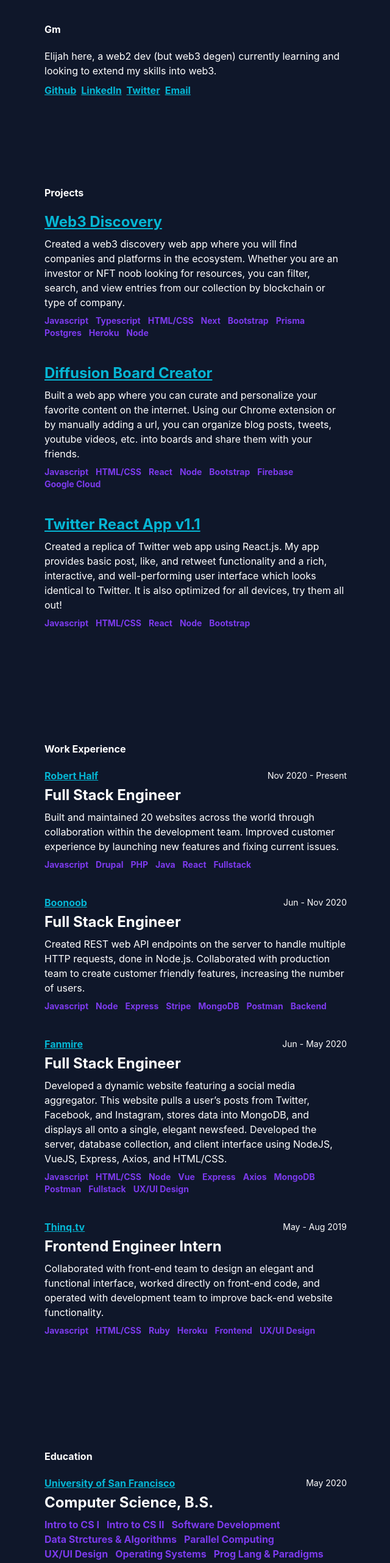
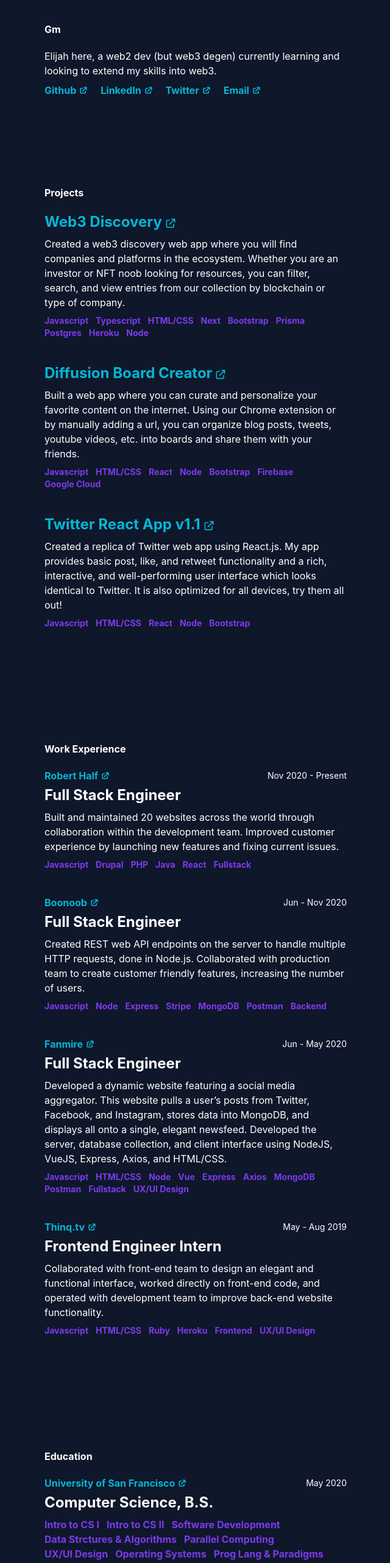
Before and after one commit to eedelosreyes2/web3-portfolio, a Next.js app: page / in a window 1280 px wide. Shown: the part 200-2763 px from the top of the page at 61% size, without its empty margins (319-959 px from the left). Built offline with nearby package versions, Linux system fonts and the light colour scheme.

Commit message:
last final touches

```diff
--- a/pages/components/education.js
+++ b/pages/components/education.js
@@ -10,9 +10,20 @@
           href={url}
           target="_blank"
           rel="noopener noreferrer"
-          className="underline font-bold text-cyan-500"
+          className="flex items-center font-bold text-cyan-500 pr-2"
         >
           {school}
+          <div className="p-1">
+            <svg
+              xmlns="http://www.w3.org/2000/svg"
+              className="h-4 w-4"
+              viewBox="0 0 20 20"
+              fill="currentColor"
+            >
+              <path d="M11 3a1 1 0 100 2h2.586l-6.293 6.293a1 1 0 101.414 1.414L15 6.414V9a1 1 0 102 0V4a1 1 0 00-1-1h-5z" />
+              <path d="M5 5a2 2 0 00-2 2v8a2 2 0 002 2h8a2 2 0 002-2v-3a1 1 0 10-2 0v3H5V7h3a1 1 0 000-2H5z" />
+            </svg>
+          </div>
         </a>
         <div className="text-sm">{date}</div>
       </div>
--- a/pages/components/projects.js
+++ b/pages/components/projects.js
@@ -12,9 +12,25 @@
                 href={url}
                 target="_blank"
                 rel="noopener noreferrer"
-                className="underline font-bold text-2xl text-cyan-500"
+                className="flex items-end font-bold text-2xl text-cyan-500"
               >
                 {title}
+                <div className="p-1">
+                  <svg
+                    xmlns="http://www.w3.org/2000/svg"
+                    className="h-5 w-5"
+                    fill="none"
+                    viewBox="0 0 24 24"
+                    stroke="currentColor"
+                    strokeWidth="2"
+                  >
+                    <path
+                      strokeLinecap="round"
+                      strokeLinejoin="round"
+                      d="M10 6H6a2 2 0 00-2 2v10a2 2 0 002 2h10a2 2 0 002-2v-4M14 4h6m0 0v6m0-6L10 14"
+                    />
+                  </svg>
+                </div>
               </a>
               {/* <div className="text-sm">{dates}</div> */}
             </div>
--- a/pages/components/web3.js
+++ b/pages/components/web3.js
@@ -11,15 +11,28 @@
       </div>
       <div>
         {contact.map(({ id, platform, url }) => (
+          <div className="inline-block">
             <a
               key={id}
               href={url}
               target="_blank"
               rel="noopener noreferrer"
-            className="underline font-bold text-cyan-500 pr-2"
+              className="flex items-center font-bold text-cyan-500 pr-4"
             >
               {platform}
+              <div className="p-1">
+                <svg
+                  xmlns="http://www.w3.org/2000/svg"
+                  className="h-4 w-4"
+                  viewBox="0 0 20 20"
+                  fill="currentColor"
+                >
+                  <path d="M11 3a1 1 0 100 2h2.586l-6.293 6.293a1 1 0 101.414 1.414L15 6.414V9a1 1 0 102 0V4a1 1 0 00-1-1h-5z" />
+                  <path d="M5 5a2 2 0 00-2 2v8a2 2 0 002 2h8a2 2 0 002-2v-3a1 1 0 10-2 0v3H5V7h3a1 1 0 000-2H5z" />
+                </svg>
+              </div>
             </a>
+          </div>
         ))}
       </div>
     </div>
--- a/pages/components/work.js
+++ b/pages/components/work.js
@@ -9,12 +9,24 @@
           <div className="flex-column pb-2">
             <div className="flex justify-between items-center pb-1">
               <a
+                key={id}
                 href={url}
                 target="_blank"
                 rel="noopener noreferrer"
-                className="underline font-bold text-cyan-500"
+                className="flex items-center font-bold text-cyan-500 pr-2"
               >
                 {company}
+                <div className="p-1">
+                  <svg
+                    xmlns="http://www.w3.org/2000/svg"
+                    className="h-4 w-4"
+                    viewBox="0 0 20 20"
+                    fill="currentColor"
+                  >
+                    <path d="M11 3a1 1 0 100 2h2.586l-6.293 6.293a1 1 0 101.414 1.414L15 6.414V9a1 1 0 102 0V4a1 1 0 00-1-1h-5z" />
+                    <path d="M5 5a2 2 0 00-2 2v8a2 2 0 002 2h8a2 2 0 002-2v-3a1 1 0 10-2 0v3H5V7h3a1 1 0 000-2H5z" />
+                  </svg>
+                </div>
               </a>
               <div className="text-sm">{dates}</div>
             </div>
--- a/pages/index.js
+++ b/pages/index.js
@@ -17,7 +17,7 @@
       </Head>
 
       <div className="bg-cyan-500 h-2"></div>
-      <div className="mx-auto max-w-xl px-10">
+      <div className="mx-auto max-w-xl px-5 sm:px-10">
         <Intro />
         <Web3 />
         <Divider />
```
Lines whose indentation alone changed are shown as unchanged.
